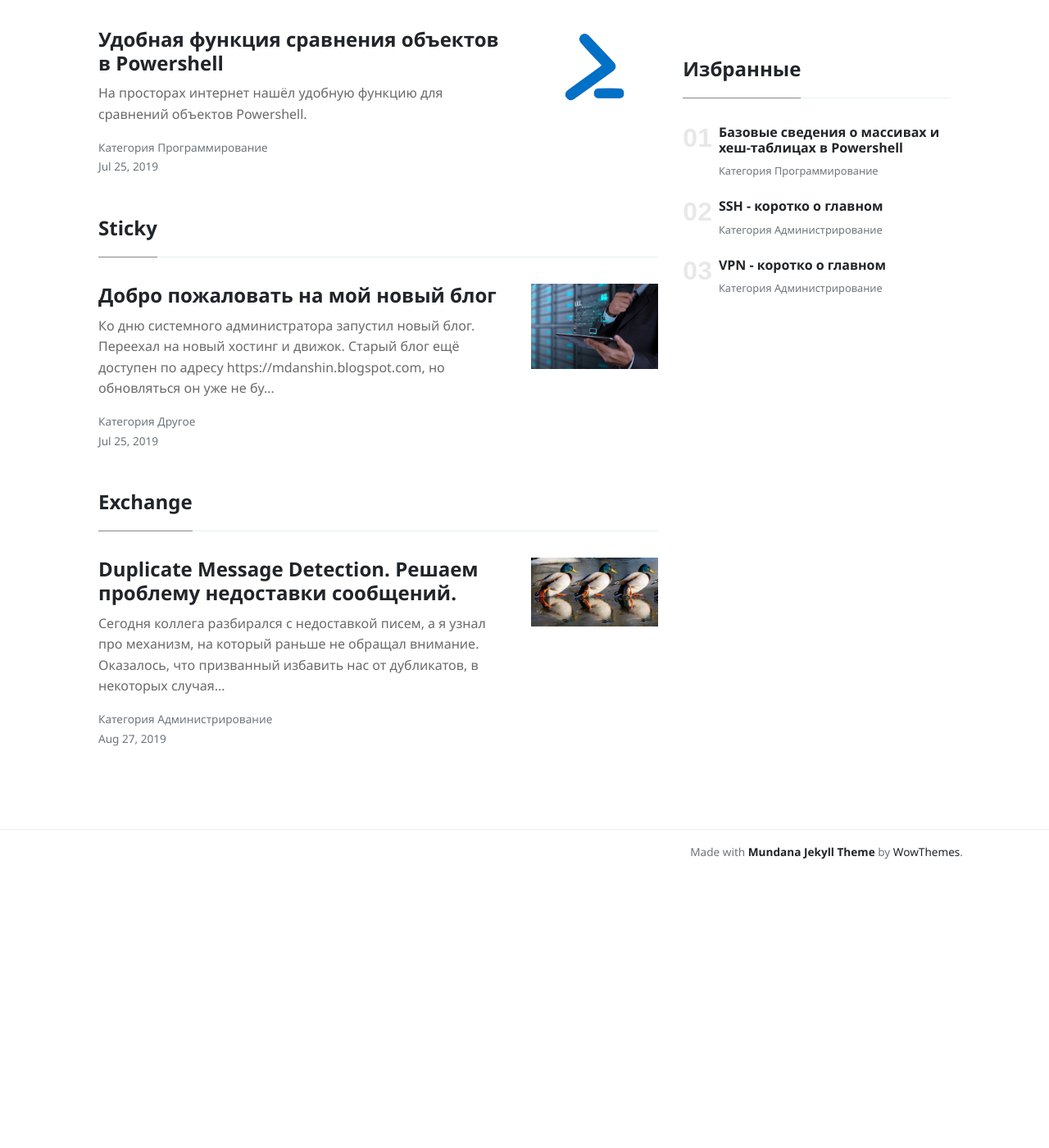
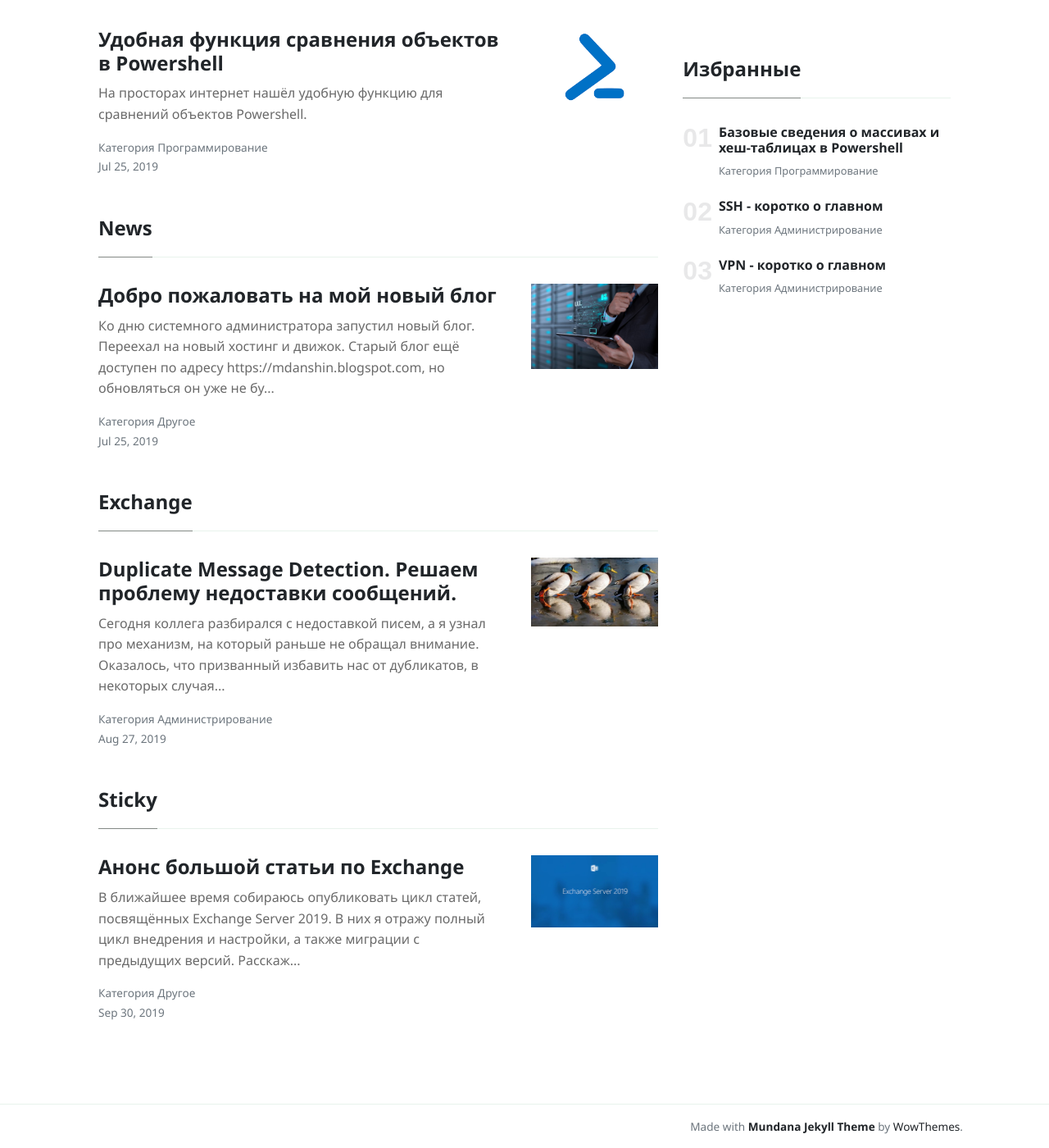
Before and after one commit to mdanshin/mdanshin.github.io, a Jekyll site: the page built from _pages/tags.html, in a window 1280 px wide and 1400 px high, scrolled down 4198 px. Shown: the whole window at 82% size. Built offline with Jekyll 4.4.1, drawn with Linux system fonts in a browser that asks for light colours; nearby versions of some CDN libraries; before the commit the page ends 5264 px from its top, so only the background shows below that.

Commit message:
new post

```diff
--- a/_posts/2019-07-25-welcome.md
+++ b/_posts/2019-07-25-welcome.md
@@ -3,7 +3,7 @@ layout: post
 title:  "Добро пожаловать на мой новый блог"
 image: assets/images/welcome.jpg
 categories: [ Другое ]
-tags: [sticky]
+tags: [news]
 author: Mikhail
 ---
 Ко дню системного администратора запустил новый блог. Переехал на новый хостинг и движок. Старый блог ещё доступен по адресу [https://mdanshin.blogspot.com](https://mdanshin.blogspot.com), но обновляться он уже не будет. Буду потихоньку переносить с него актуальный контент и выкладывать новый. Старый блог закрывать не планирую, но весь новый контент будет выкладываться тут.
--- /dev/null
+++ b/_posts/2019-09-30-article announcement.md
@@ -0,0 +1,11 @@
+---
+layout: post
+title:  "Анонс большой статьи по Exchange"
+image: assets/images/article-announcement/0.jpg
+categories: [ Другое ]
+tags: [sticky]
+author: Mikhail
+---
+В ближайшее время собираюсь опубликовать цикл статей, посвящённых Exchange Server 2019. В них я отражу полный цикл внедрения и настройки, а также миграции с предыдущих версий. Расскажу про предварительные требования, про то как подготовить организацию к внедрению Exchange, как проверить и убедиться, что всё правильно настроено и работает.
+
+### Подписывайтесь на новости, чтобы ничего не пропустить!
```
Also changed, not shown: assets/images/article-announcement/0.jpg (added).
